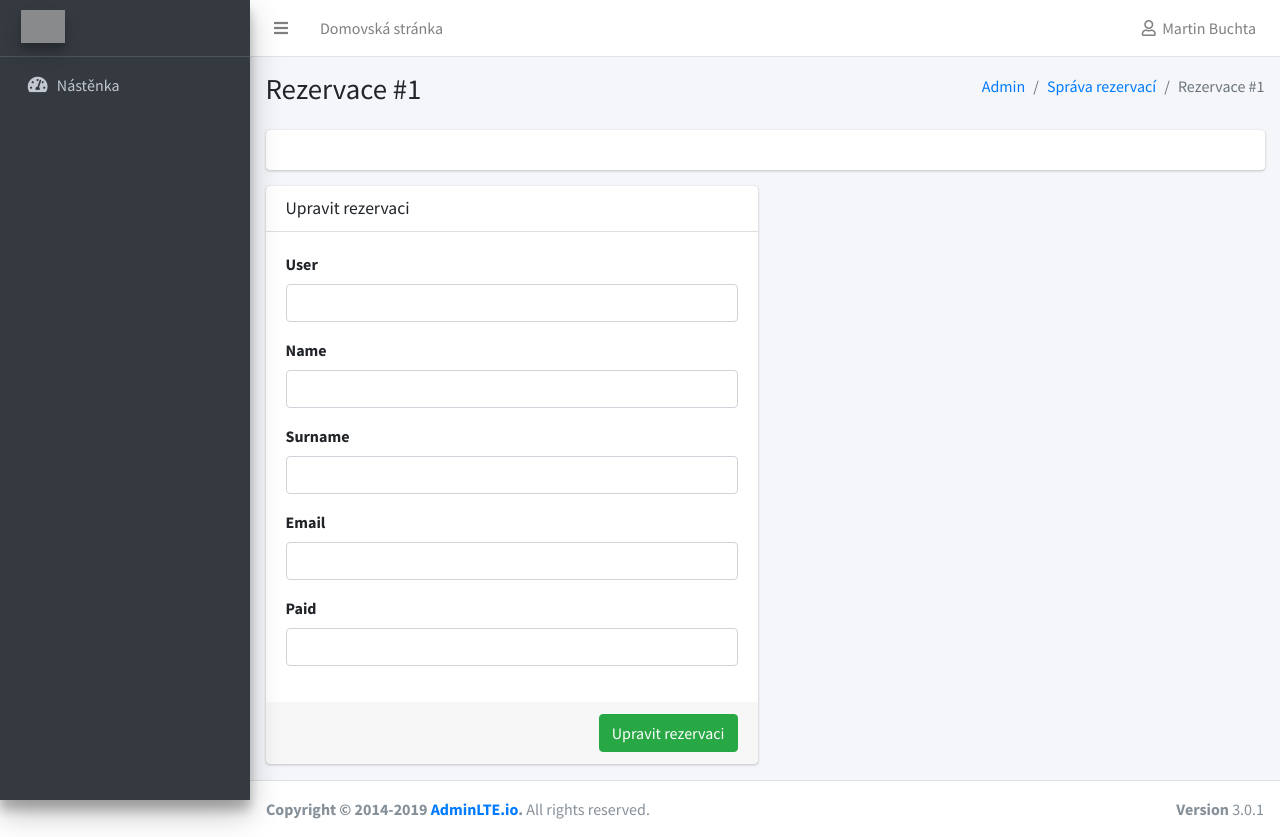
After one commit to martinbuchta/iis, a Symfony app: template templates/pokladni/reservation/edit.html.twig in a window 1280 px wide. The commit adds this page. Run offline with Twig, Linux system fonts and the light colour scheme; the template is opened without the code that fills it: most values are stand-ins (such as "Sample title", 1, 10 or a date in 2020); form fields are guessed from the names that the template uses; some libraries are stand-ins or nearby versions; grey boxes are pictures that could not be loaded.

Commit message:
Edit reservations

```diff
--- a/public/admin.js
+++ b/public/admin.js
@@ -70,3 +70,15 @@ $(".custom-file-label").removeClass("custom-file-label");
 if ($(".invalid-feedback .d-block:contains('Soubor je příliš velký')").length > 1) {
     $(".invalid-feedback .d-block:contains('Soubor je příliš velký')").slice(1).remove();
 }
+
+$(".JS-reservation-edit #reservation_edit_user").change(function() {
+    var user = parseInt($("#reservation_edit_user").val());
+
+    if (user > 0) {
+        $(".JS-no-user input").prop("required", false);
+        $(".JS-no-user").hide();
+    } else {
+        $(".JS-no-user input").prop("required", true);
+        $(".JS-no-user").show();
+    }
+}).change();
--- a/src/Entity/User.php
+++ b/src/Entity/User.php
@@ -62,6 +62,11 @@ class User implements UserInterface
     public function getId(): ?int
     {
         return $this->id;
+    }
+
+    public function __toString()
+    {
+        return $this->name . ' ' . $this->surname . ' (' . $this->email . ')';
     }
 
     public function getEmail(): ?string
--- /dev/null
+++ b/templates/pokladni/reservation/edit.html.twig
@@ -0,0 +1,62 @@
+{% extends 'admin_base.html.twig' %}
+
+{% block title %}Správa rezervací | Vstupenky{% endblock %}
+
+{% block body %}
+    <section class="content-header">
+        <div class="container-fluid">
+            <div class="row mb-2">
+                <div class="col-sm-6">
+                    <h1>Rezervace #{{ reservation.id }}</h1>
+                </div>
+                <div class="col-sm-6">
+                    <ol class="breadcrumb float-sm-right">
+                        <li class="breadcrumb-item"><a href="{{ url('admin') }}">Admin</a></li>
+                        <li class="breadcrumb-item"><a href="{{ url('pokladni_reservation_list') }}">Správa rezervací</a></li>
+                        <li class="breadcrumb-item active">Rezervace #{{ reservation.id }}</li>
+                    </ol>
+                </div>
+            </div>
+        </div>
+    </section>
+
+    <section class="content">
+        <div class="container-fluid">
+            <div class="row">
+                <div class="col-12">
+                    <div class="card">
+                        <div class="card-body">
+                            {#<a href="{{ url('redaktor_hall_remove', {'id': hall.id}) }}"
+                               class="btn btn-danger"
+                               onclick="return confirm('Opravdu si přejete smazat sál {{ hall.name }}?')"
+                            ><i class="fa fa-trash-alt"></i> Smazat sál</a>#}
+                        </div>
+                    </div>
+                </div>
+                <div class="col-lg-6">
+                    <div class="card JS-reservation-edit">
+                        {{ form_start(form) }}
+                        <div class="card-header">
+                            <h3 class="card-title">
+                                Upravit rezervaci
+                            </h3>
+                        </div>
+                        <div class="card-body">
+                            {{ form_row(form.user) }}
+                            <div class="JS-no-user">
+                                {{ form_row(form.name) }}
+                                {{ form_row(form.surname) }}
+                                {{ form_row(form.email) }}
+                            </div>
+                            {{ form_row(form.paid) }}
+                        </div>
+                        <div class="card-footer">
+                            <button class="btn btn-success float-right">Upravit rezervaci</button>
+                        </div>
+                        {{ form_end(form) }}
+                    </div>
+                </div>
+            </div>
+        </div>
+    </section>
+{% endblock %}
--- a/templates/pokladni/reservation/list.html.twig
+++ b/templates/pokladni/reservation/list.html.twig
@@ -49,7 +49,7 @@
                                 </thead>
                                 <tbody>
                                 {% for reservation in reservations %}
-                                    <tr onclick="window.location='{{ url("redaktor_hall_edit", {"id": reservation.id}) }}';">
+                                    <tr onclick="window.location='{{ url("pokladni_reservation_edit", {"id": reservation.id}) }}';">
                                         <td>{{ reservation.id }}</td>
                                         <td>{{ reservation.tickets[0].performance.name }}</td>
                                         <td>{{ reservation.createdAt | date('j.n.Y H.i') }}</td>
```
Also changed, not shown: src/Controller/Pokladni/ReservationController.php (+46 -1 lines), src/Form/ReservationEditType.php (added, +38 -0 lines).
